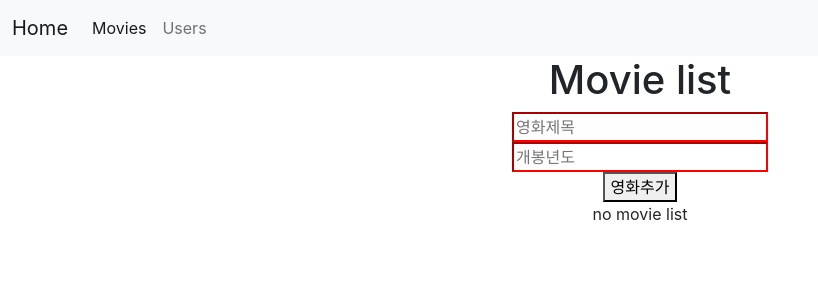
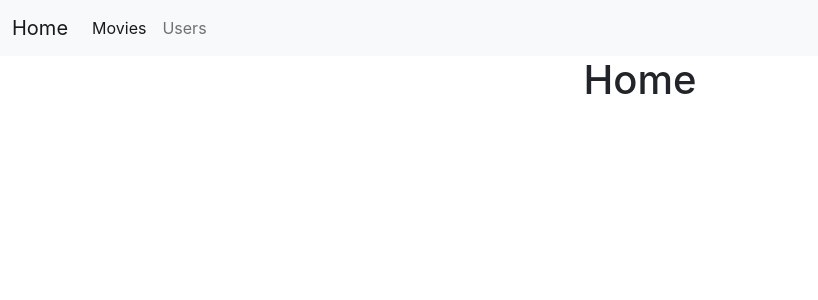
Before and after one commit to LIMDANBI/study_react, a React (Create React App) app: page / in a window 1280 px wide. Shown: the top 300 px of the page, without its empty margins (0-818 px from the left). Built offline with nearby package versions, Linux system fonts and the light colour scheme.

Commit message:
영화 웹사이트 : react router 적용, page 간 이동

```diff
--- a/src/App.js
+++ b/src/App.js
@@ -3,7 +3,15 @@
 import Movie from './components/Movie';
 import MovieForm from './components/MovieForm';
 import Navbar from './components/Navbar';
+import {
+  BrowserRouter as Router,
+  Switch,
+  Route,
+  useRouteMatch,
+  useParams
+} from "react-router-dom";
 import { render } from '@testing-library/react';
+
 
 function App() {
 
@@ -28,12 +36,35 @@
   };
 
   return (
+    <Router>
       <div className="App">
         <Navbar />
+
+        {/* switch => 순서 중요 !!!!!!! (또는) exact 속성을 넣어주면 완전히 똑같아야지만 매치가 됨 !!! ㄴ*/}
+        <Switch>
+          {/* navbar 밑 변경 */}
+
+          {/* home */}
+          <Route path="/" exact>
+            <h1> Home </h1>
+          </Route>
+
+          {/* movies */}
+          <Route path="/movies">
             <h1> Movie list </h1>
             <MovieForm addMovie={addMovie} />
             {renderMovies}
+          </Route>
+
+          {/* users */}
+          <Route path="/users">
+            <h1> Users </h1>
+          </Route>
+
+        </Switch>
+
       </div>
+    </Router>
   );
 }
 
--- a/src/components/Navbar.js
+++ b/src/components/Navbar.js
@@ -1,20 +1,21 @@
 import React from 'react';
+import { Link } from "react-router-dom";
 
 const Navbar = () => {
     return (
         <nav class="navbar navbar-expand-lg navbar-light bg-light">
             <div class="container-fluid">
-                <a class="navbar-brand" href="#">Home</a>
+                <Link class="navbar-brand" to="/">Home</Link>
                 <button class="navbar-toggler" type="button" data-bs-toggle="collapse" data-bs-target="#navbarNav" aria-controls="navbarNav" aria-expanded="false" aria-label="Toggle navigation">
                     <span class="navbar-toggler-icon"></span>
                 </button>
                 <div class="collapse navbar-collapse" id="navbarNav">
                     <ul class="navbar-nav">
                         <li class="nav-item">
-                            <a class="nav-link active" aria-current="page" href="#">Movies</a>
+                            <Link class="nav-link active" aria-current="page" to="/movies">Movies</Link>
                         </li>
                         <li class="nav-item">
-                            <a class="nav-link" href="#">Users</a>
+                            <Link class="nav-link" to="/users">Users</Link>
                         </li>
                     </ul>
                 </div>
```
Lines whose indentation alone changed are shown as unchanged.
